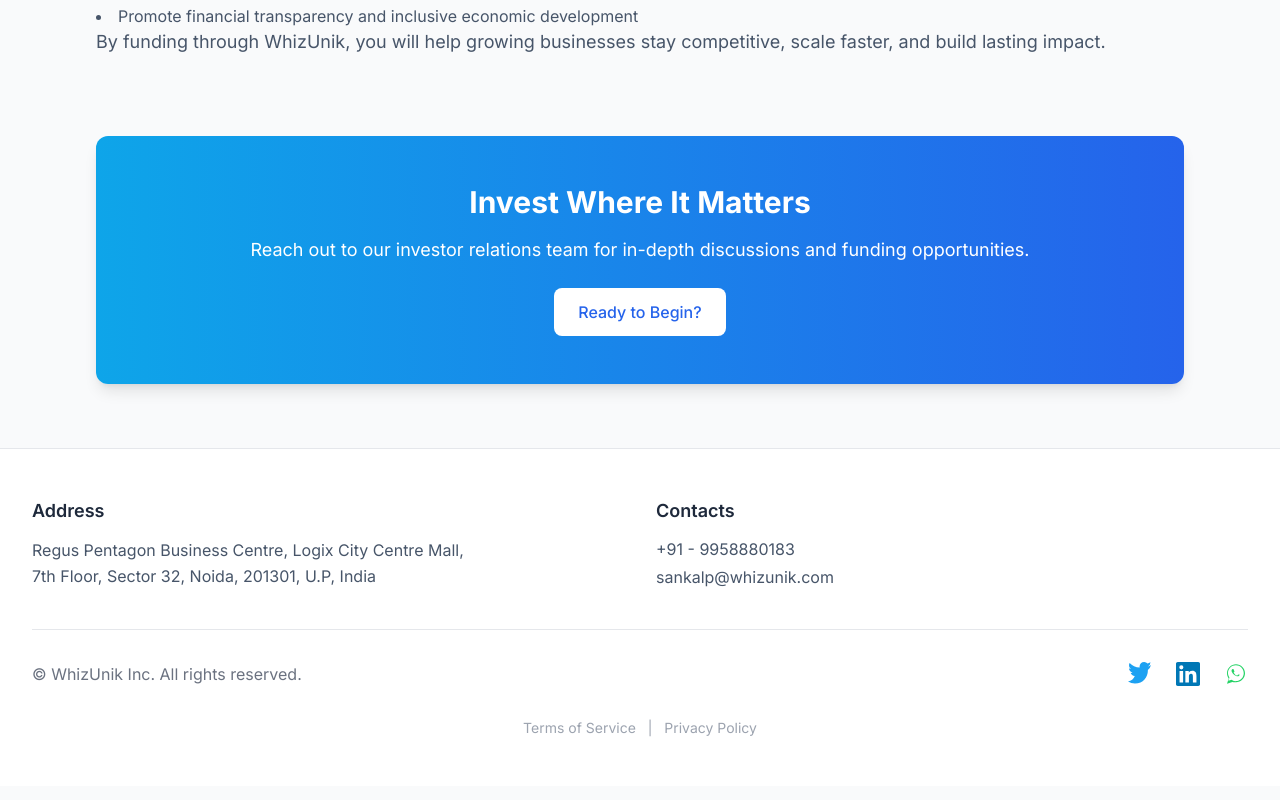
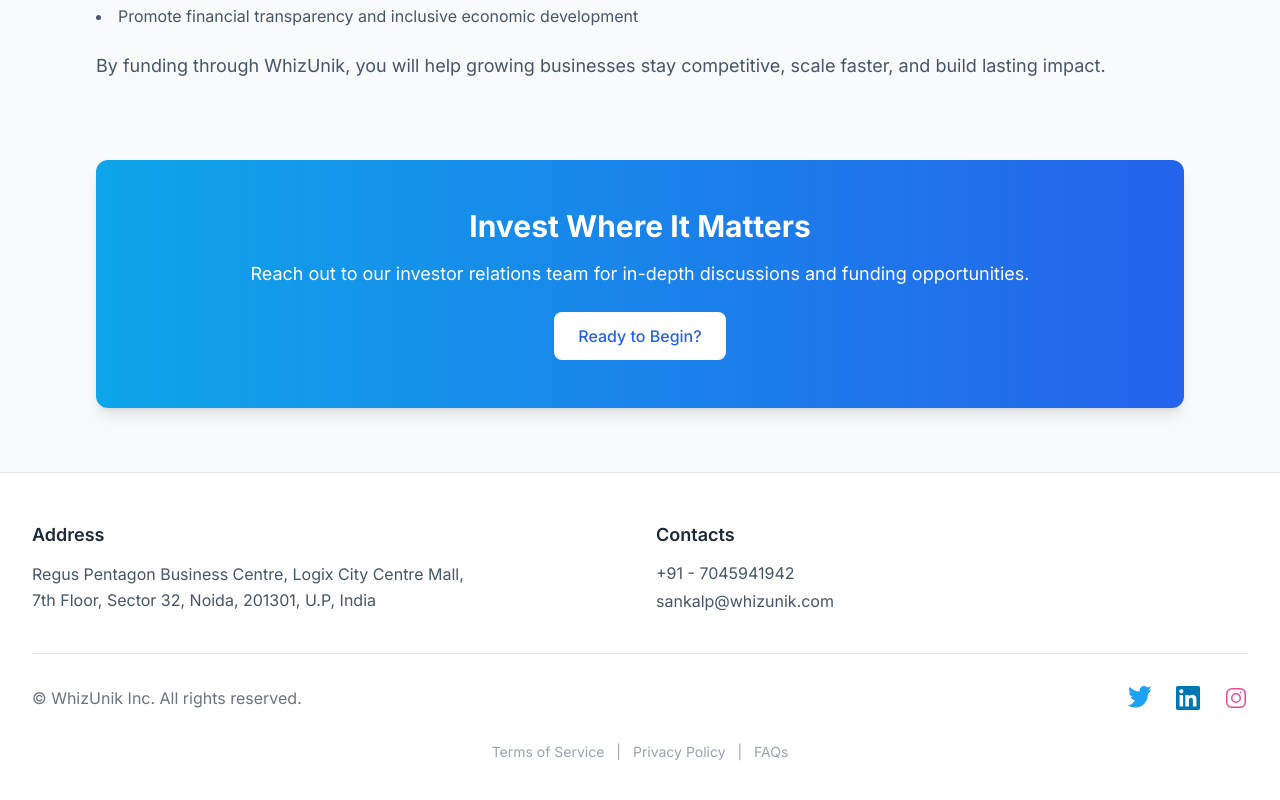
Before and after one commit to RamShrivastava3681/Whizunik-page, a plain HTML site: page frontend/for-funder.html in a window 1280 px wide. Shown: the part 1056-1856 px from the top of the page. Drawn offline with nearby package versions, Linux system fonts and the light colour scheme.

Commit message:
Update for-funder.html

```diff
--- a/frontend/for-funder.html
+++ b/frontend/for-funder.html
@@ -97,7 +97,7 @@
       <li>Accelerate production and delivery for faster go-to-market cycles</li>
       <li>Enable innovation and digital-first financial access</li>
       <li>Promote financial transparency and inclusive economic development</li>
-    </ul>
+    </ul><br>
      <p class="text-slate-600 text-lg mb-4">By funding through WhizUnik, you will help growing businesses stay competitive, scale faster, and build lasting impact.</p>
   </section>
 
@@ -124,7 +124,7 @@
         <div>
           <h4 class="text-lg font-semibold text-slate-800 mb-3">Contacts</h4>
           <p class="text-slate-600">
-            <a href="tel:+917045941942" class="hover:text-blue-600 transition-colors block mb-1">+91 - 9958880183</a>
+            <a href="tel:+917045941942" class="hover:text-blue-600 transition-colors block mb-1">+91 - 7045941942</a>
             <a href="mailto:sankalp@whizunik.com" class="hover:text-blue-600 transition-colors block">sankalp@whizunik.com</a>
           </p>
         </div>
@@ -142,11 +142,12 @@
             <path d="M20.447 20.452h-3.554v-5.569c0-1.328-.025-3.039-1.85-3.039-1.853 0-2.136 1.445-2.136 2.939v5.669H9.354V9h3.415v1.561h.049c.476-.899 1.637-1.85 3.37-1.85 3.602 0 4.267 2.37 4.267 5.451v6.29zM5.337 7.433a2.065 2.065 0 110-4.13 2.065 2.065 0 010 4.13zM7.119 20.452H3.554V9h3.565v11.452zM22.225 0H1.771C.792 0 0 .774 0 1.727v20.545C0 23.225.792 24 1.771 24h20.451C23.2 24 24 23.225 24 22.272V1.727C24 .774 23.2 0 22.222 0h.003z"/>
           </svg>
         </a>
-        <a href="https://wa.me/917045941942" target="_blank" class="text-[#25D366] hover:scale-110 transition-transform" aria-label="WhatsApp">
-          <svg class="h-6 w-6 fill-current" viewBox="0 0 32 32">
-            <path d="M16.003 3C9.384 3 4 8.384 4 15.003c0 2.633.848 5.07 2.29 7.073L4 29l7.191-2.236A12.937 12.937 0 0016.003 27C22.622 27 28 21.616 28 15.003 28 8.384 22.622 3 16.003 3zm.047 22.5a10.41 10.41 0 01-5.52-1.577l-.395-.25-4.278 1.33 1.375-4.148-.273-.424a10.435 10.435 0 01-1.65-5.557c0-5.797 4.712-10.508 10.507-10.508 5.797 0 10.508 4.711 10.508 10.508 0 5.797-4.711 10.508-10.508 10.508zm5.535-7.883c-.305-.152-1.803-.89-2.083-.992-.28-.102-.485-.152-.69.152s-.79.991-.97 1.194c-.178.204-.356.229-.66.076a8.444 8.444 0 01-2.494-1.538 9.394 9.394 0 01-1.74-2.188c-.182-.305-.019-.469.137-.621.141-.14.305-.355.458-.533.153-.178.204-.305.306-.508.102-.204.05-.382-.025-.534-.076-.152-.69-1.664-.945-2.28-.248-.595-.5-.514-.69-.524a5.64 5.64 0 00-.534-.01c-.178 0-.457.066-.695.305-.239.24-.911.89-.911 2.17s.933 2.514 1.063 2.688c.127.178 1.834 2.805 4.448 3.935.622.27 1.106.43 1.484.552.623.198 1.189.17 1.639.104.5-.076 1.526-.623 1.741-1.226.214-.61.214-1.134.152-1.226-.06-.09-.23-.144-.535-.295z"/>
-          </svg>
-        </a>
+        <a href="https://www.instagram.com/whiz.unik/" target="_blank" class="text-pink-500 hover:scale-110 transition-transform" aria-label="Instagram">
+  <svg class="h-6 w-6 fill-current" viewBox="0 0 24 24">
+    <path d="M7.75 2h8.5A5.75 5.75 0 0 1 22 7.75v8.5A5.75 5.75 0 0 1 16.25 22h-8.5A5.75 5.75 0 0 1 2 16.25v-8.5A5.75 5.75 0 0 1 7.75 2Zm0 1.5A4.25 4.25 0 0 0 3.5 7.75v8.5A4.25 4.25 0 0 0 7.75 20.5h8.5A4.25 4.25 0 0 0 20.5 16.25v-8.5A4.25 4.25 0 0 0 16.25 3.5h-8.5Zm8.75 2.25a.75.75 0 1 1 0 1.5.75.75 0 0 1 0-1.5ZM12 7a5 5 0 1 1 0 10 5 5 0 0 1 0-10Zm0 1.5a3.5 3.5 0 1 0 0 7 3.5 3.5 0 0 0 0-7Z"/>
+  </svg>
+</a>
+
       </div>
       <div class="mt-8 md:mt-0 md:order-1">
         <p class="text-center text-base text-gray-500">
@@ -155,9 +156,11 @@
       </div>
     </div>
     <div class="mt-8 text-center text-sm text-gray-400">
-      <a href="#" class="hover:text-blue-500 transition-colors">Terms of Service</a>
-      <span class="mx-2">|</span>
-      <a href="#" class="hover:text-blue-500 transition-colors">Privacy Policy</a>
+     <a href="https://drive.google.com/file/d/18GcN6X2tKnY_yCY0REY_KJb_AhqXHEN7/view?usp=sharing" class="hover:text-blue-500 transition-colors">Terms of Service</a>
+<span class="mx-2">|</span>
+<a href="https://drive.google.com/file/d/1pH4i7zxR75n4IpU98gXVMZmyeC86P0n4/view?usp=sharing" class="hover:text-blue-500 transition-colors">Privacy Policy</a>
+<span class="mx-2">|</span>
+<a href="https://drive.google.com/file/d/1PyesKZXOYrvC09UlO0YeWQd4yeaPlArb/view?usp=drive_link" class="hover:text-blue-500 transition-colors">FAQs</a>
     </div>
   </div>
 </footer>
```
